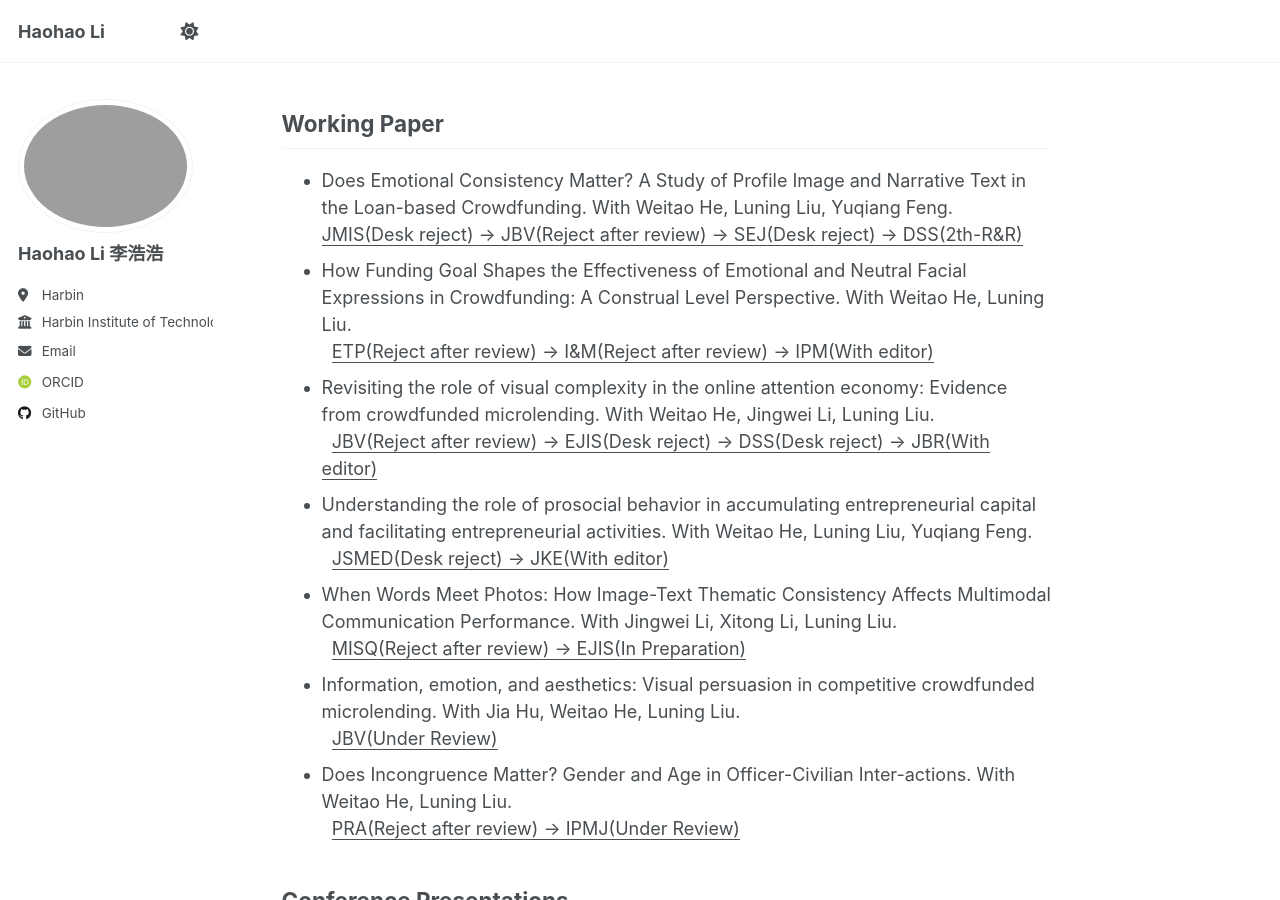
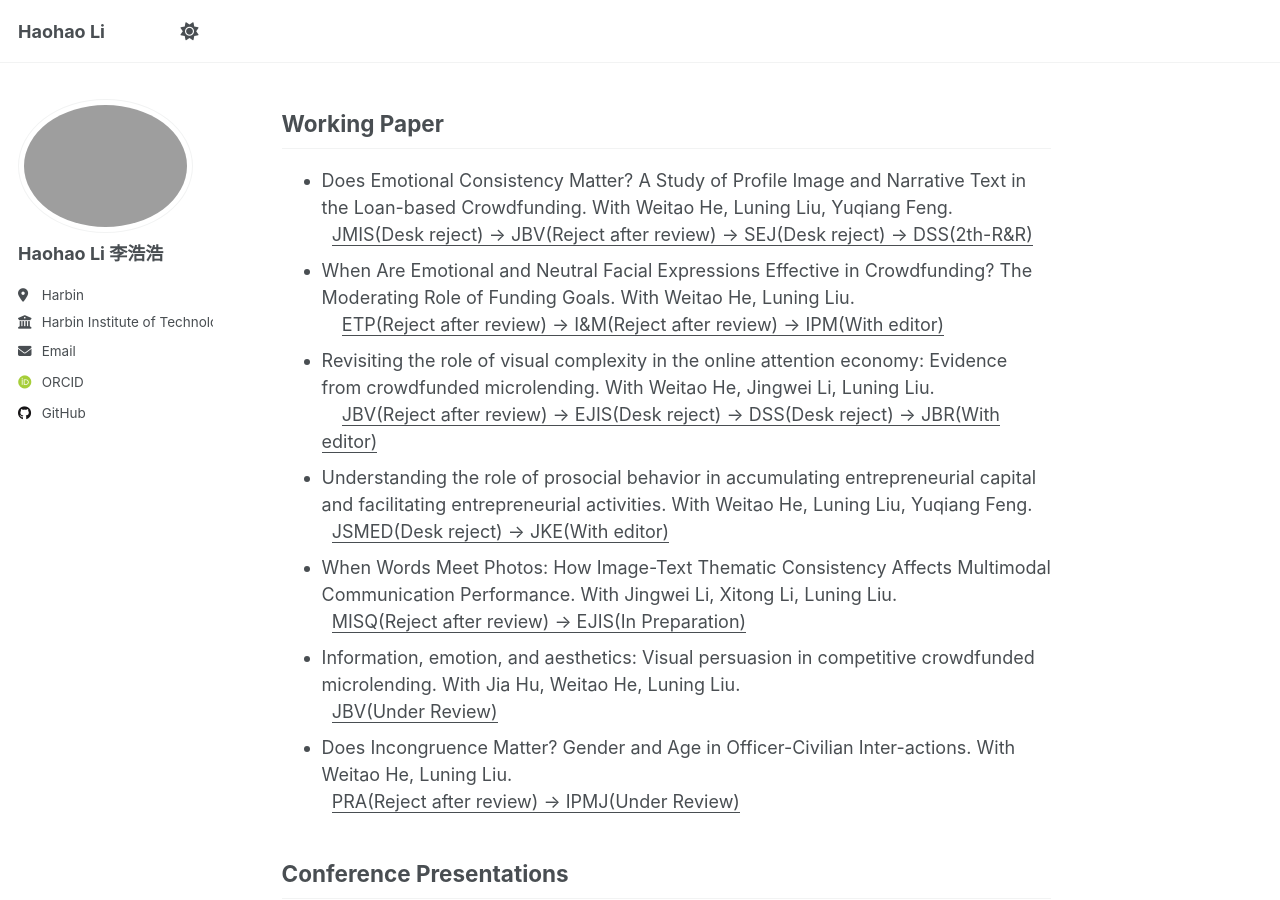
Before and after one commit to Harold9568/Harold9568.github.io, a Jekyll site: the page built from _pages/about.md, in a window 1280 px wide and 900 px high, scrolled down 1446 px. Built offline with Jekyll 4.4.1, drawn with Linux system fonts in a browser that asks for light colours; some web fonts are replaced.

Commit message:
Update about.md

```diff
--- a/_pages/about.md
+++ b/_pages/about.md
@@ -47,7 +47,7 @@ Working Paper
 ------
 - Does Emotional Consistency Matter?  A Study of Profile Image and Narrative Text in the Loan-based Crowdfunding. With Weitao He, Luning Liu, Yuqiang Feng.<br>
   <u>JMIS(Desk reject) -> JBV(Reject after review) -> SEJ(Desk reject) -> DSS(2th-R&R)</u>
-- How Funding Goal Shapes the Effectiveness of Emotional and Neutral Facial Expressions in Crowdfunding: A Construal Level Perspective. With Weitao He, Luning Liu.<br>
+- When Are Emotional and Neutral Facial Expressions Effective in Crowdfunding? The Moderating Role of Funding Goals. With Weitao He, Luning Liu.<br>
   <u>ETP(Reject after review) -> I&M(Reject after review) -> IPM(With editor)</u>
 - Revisiting the role of visual complexity in the online attention economy: Evidence from crowdfunded microlending. With Weitao He, Jingwei Li, Luning Liu.<br>
   <u>JBV(Reject after review) -> EJIS(Desk reject) -> DSS(Desk reject) -> JBR(With editor)</u>
```
